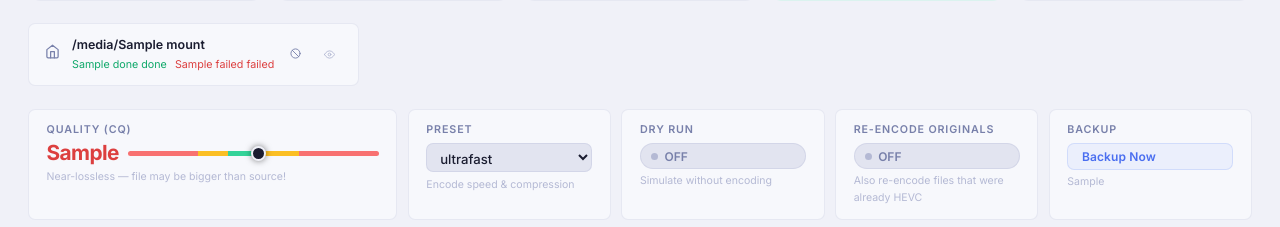
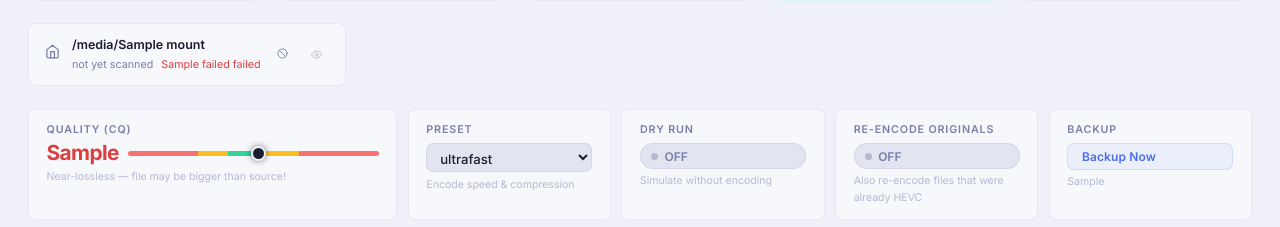
Before and after one commit to ReBaunana/video-transcoder, a FastAPI app: template app/templates/index.html in a window 1280 px wide. Shown: the part 192-419 px from the top of the page. Run offline with FastAPI, Linux system fonts and the light colour scheme; the template is opened without the code that fills it: most values are stand-ins (such as "Sample title", 1, 10 or a date in 2020); parts of the project's set-up code (start-up, migrations or seed data) failed here and were passed over; some libraries are stand-ins or nearby versions.

Commit message:
Fix mount stats to use file cache instead of job history
Mount cards now show done/total from file_cache (hevc/av1 codec count
vs non-corrupt total) rather than the jobs table done count vs live
scan file count. This eliminates the done>total anomaly caused by
stale job history entries for deleted or moved files.

During a scan the denominator still updates live via mount_totals.
Between scans the display is fully persistent and accurate.

```diff
--- a/app/database.py
+++ b/app/database.py
@@ -150,6 +150,7 @@ def get_cache_mount_stats(conn) -> dict:
         SELECT
             substr(path, 8, instr(substr(path, 8), '/') - 1) AS mount,
             COUNT(*) AS total,
+            SUM(CASE WHEN codec IN ('hevc', 'av1') THEN 1 ELSE 0 END) AS done,
             SUM(CASE WHEN codec = 'corrupt' THEN 1 ELSE 0 END) AS corrupt
         FROM file_cache
         WHERE path LIKE '/media/%' AND instr(substr(path, 8), '/') > 0
--- a/app/templates/index.html
+++ b/app/templates/index.html
@@ -1818,31 +1818,25 @@
       <div class="mount-info">
         <div class="mount-name">/media/{{ m.name }}</div>
         <div class="mount-meta">
-          {% set mt = state.mount_totals.get(m.name, 0) %}
-          {% if m.done %}
-          <span class="mount-stat green" id="mstat-done-{{ m.name }}">{{ m.done }}{% if mt %}/{{ mt }}{% endif %} done</span>
-          {% elif mt %}
-          <span class="mount-stat" id="mstat-done-{{ m.name }}">0/{{ mt }} done</span>
+          {% set mt  = state.mount_totals.get(m.name, 0) %}
+          {% set cm  = cache_mount_stats.get(m.name, {}) %}
+          {% set cdone  = cm.get('done', 0) %}
+          {% set ctotal = cm.get('total', 0) - cm.get('corrupt', 0) %}
+          {% set dtotal = mt if mt else ctotal %}
+          {% if dtotal or cdone %}
+          <span class="mount-stat {{ 'green' if cdone else '' }}" id="mstat-done-{{ m.name }}">{{ cdone }}/{{ dtotal }} done</span>
+          {% else %}
+          <span class="mount-stat" id="mstat-done-{{ m.name }}">not yet scanned</span>
           {% endif %}
           {% if m.failed %}
           <span class="mount-stat red">{{ m.failed }} failed</span>
           {% endif %}
-          {% if m.src_bytes %}
-          {% set saved = (m.src_bytes - m.dest_bytes) / 1073741824 %}
-          <span class="mount-stat {{ 'green' if saved > 0 else 'red' }}">
-            {{ '%+.1f'|format(saved) }} GB
-          </span>
-          {% endif %}
-          {% if not m.done and not m.failed and not mt %}
-          {% set cm = cache_mount_stats.get(m.name, {}) %}
-          {% if cm.get('total', 0) %}
-          <span class="mount-stat">{{ cm.total }} cached</span>
           {% if cm.get('corrupt', 0) %}
           <span class="mount-stat red">{{ cm.corrupt }} corrupt</span>
           {% endif %}
-          {% else %}
-          <span class="mount-stat">not yet scanned</span>
-          {% endif %}
+          {% if m.src_bytes %}
+          {% set saved = (m.src_bytes - m.dest_bytes) / 1073741824 %}
+          <span class="mount-stat {{ 'green' if saved > 0 else 'red' }}">{{ '%+.1f'|format(saved) }} GB</span>
           {% endif %}
         </div>
       </div>
```
